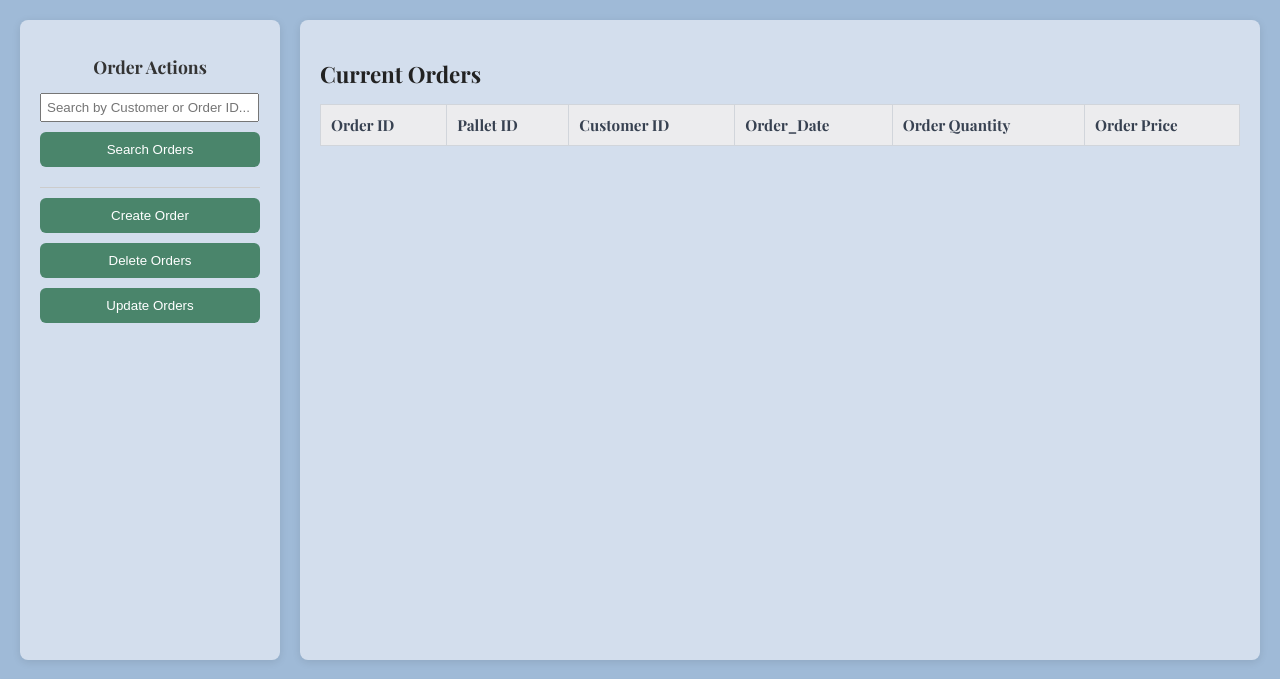
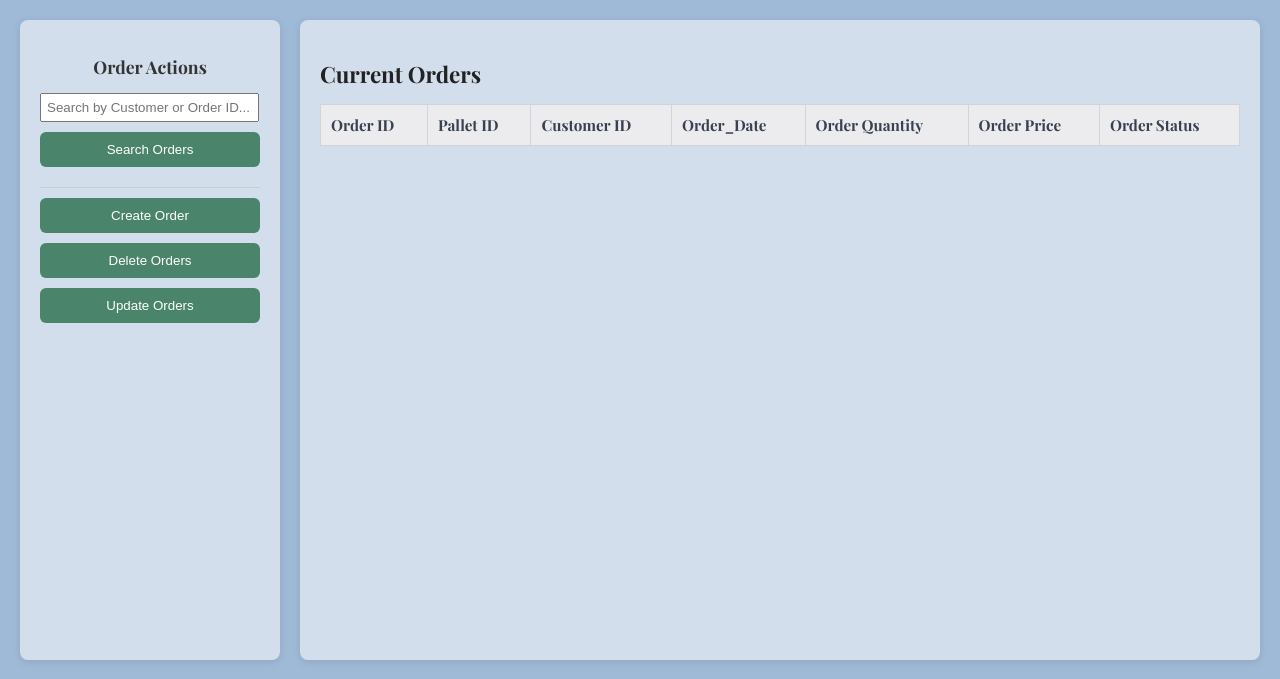
Before and after one commit to cshantery/Pallet-Stack, a Flask app: page /order in a window 1280 px wide. Shown: the part 82-761 px from the top of the page. Run offline with Flask 3, Linux system fonts and the light colour scheme; data that the repository does not hold is empty.

Commit message:
added orderstatus

```diff
--- a/app.py
+++ b/app.py
@@ -162,8 +162,9 @@ def create_order():
     order_date = data.get('order_date')
     quantity = data.get('quantity')
     order_price = data.get('price')
+    order_status = data.get('status')
 
-    complete = db.insert_order(pallet_id, customer_id, order_date, quantity, order_price)
+    complete = db.insert_order(pallet_id, customer_id, order_date, quantity, order_price, order_status)
     if complete:
         return jsonify({"message" : "Order successfully created"}), 201
     else:
@@ -193,8 +194,9 @@ def update_order(order_id):
     order_date = data.get('order_date')
     quantity = data.get('quantity')
     order_price = data.get('price')
+    order_status = data.get('status')
 
-    complete = db.update_order(order_id, pallet_id, customer_id, order_date, quantity, order_price)
+    complete = db.update_order(order_id, pallet_id, customer_id, order_date, quantity, order_price, order_status)
     if complete:
         return jsonify({"message" : "order update complete"}), 200
     else:
--- a/modules.py
+++ b/modules.py
@@ -120,7 +120,7 @@ def delete_invoice(invoice_id):
 #create order
 # Replaced the existing insert_order function
 
-def insert_order(pallet_id, customer_id, date, quantity, price):
+def insert_order(pallet_id, customer_id, date, quantity, price, status):
     # 1. Deduct Inventory First
     if not adjust_inventory(pallet_id, -int(quantity)):
         print(f"Failed to deduct inventory for Pallet {pallet_id}")
@@ -133,7 +133,7 @@ def insert_order(pallet_id, customer_id, date, quantity, price):
         # 2. If deduction succeeded, create the order
         query = """INSERT INTO orders (Pallet_ID,  Customer_ID, Order_Date, Quantity, Order_Price)
         VALUES (%s,%s,%s,%s,%s)"""
-        cursor.execute(query, (pallet_id, customer_id, date, quantity, price))
+        cursor.execute(query, (pallet_id, customer_id, date, quantity, price, status))
         connection.commit()
         return True
     except Exception as e:
@@ -161,6 +161,7 @@ def view_orders(order_id = None, pallet_id = None, customer_id = None):
                 DATE_FORMAT(Order_Date, '%Y-%m-%d') AS Order_Date,
                 Quantity
                 Order_Price
+                Order_Status
             FROM orders
             WHERE 1=1
         """
@@ -187,7 +188,7 @@ def view_orders(order_id = None, pallet_id = None, customer_id = None):
 
 
 #Update orders table
-def update_order(order_id, pallet_id= None, customer_id= None, order_date= None, quantity= None, price=None):
+def update_order(order_id, pallet_id= None, customer_id= None, order_date= None, quantity= None, price=None, status=None):
     connection = get_db()
     cursor = connection.cursor()
 
@@ -214,6 +215,10 @@ def update_order(order_id, pallet_id= None, customer_id= None, order_date= None,
         if price != None:
             updates.append("Order_Price = %s")
             values.append(price)
+
+        if price != None:
+            updates.append("Order_Status")
+            values.append(status)
 
         if not updates:
                 print("No updates.")
--- a/setup_db.py
+++ b/setup_db.py
@@ -94,6 +94,7 @@ def create_tables(connection):
                 Order_Date Date,
                 Quantity INT,
                 Order_Price DOUBLE
+                Order_Status CHAR(25)
             )
             """,
             """
--- a/static/orders.js
+++ b/static/orders.js
@@ -58,6 +58,7 @@ document.addEventListener('DOMContentLoaded', ()=> {
                     <td>${data.Order_Date}</td>
                     <td>${data.Quantity}</td>
                     <td>${data.Order_Price}</td>
+                    <td>${data.Order_Status}</td>
                 `;
 
 
@@ -125,6 +126,7 @@ document.addEventListener('DOMContentLoaded', ()=> {
                 <p><strong>Order_Datet: </strong>${p.Order_Date}</p>
                 <p><strong>Quantity: </strong>${p.Quantity}</p>
                 <p><strong>Order_Price: </strong>${p.Order_Price}</p>
+                <p><strong>Order_Status: </strong>${p.Order_Status}</p>
             <div/>
 
 
@@ -151,6 +153,13 @@ document.addEventListener('DOMContentLoaded', ()=> {
 
                 <label for = "order_price">Order Price:</label>
                 <input type = "number" id = "order_price" name = "order_price" value = "${data.Order_Price}" required>
+
+                <label for="order_status">Order_Status</label>
+                <select id = "order_status" name = "order_status" required>
+                    <option value = "Hold" }>Hold</option>
+                    <option value = "Processing" }Processing</option>
+                    <option value = "shipped" }>Shipped</option>
+                    <option value = "Delivered" }>Delivered</option>
             </form>
         `;
 
@@ -248,6 +257,13 @@ const addOrderFormHTML = `
         <label for="order_price">Price:</label>
         <input type="number" id = "order_price" name="order_price" required>
 
+        <label for="order_status">Order_Status</label>
+                <select id = "order_status" name = "order_status" required>
+                    <option value = "Hold" }>Hold</option>
+                    <option value = "Processing" }>Processing</option>
+                    <option value = "shipped" }>Shipped</option>
+                    <option value = "Delivered" }>Delivered</option>
+
     </form>
 `;
 
--- a/templates/orders.html
+++ b/templates/orders.html
@@ -25,6 +25,7 @@
                     <th>Order_Date</th>
                     <th>Order Quantity</th>
                     <th>Order Price</th>
+                    <th>Order Status</th>
                 </tr>
             </thead>
             <tbody id="orderTableBody">
```
Also changed, not shown: static/inventory.js (+29 -0 lines).
